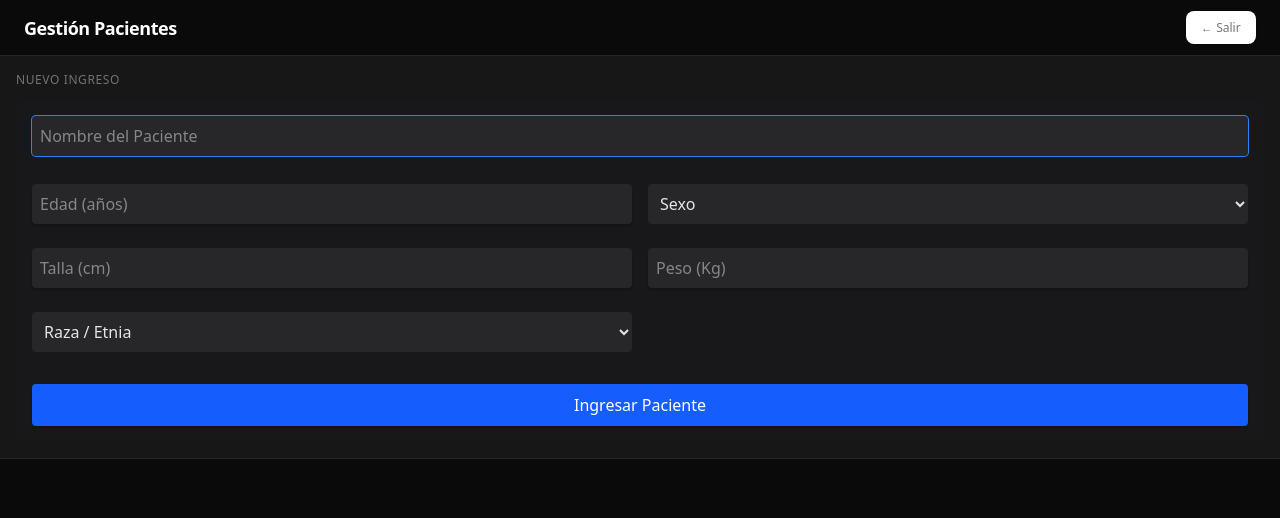
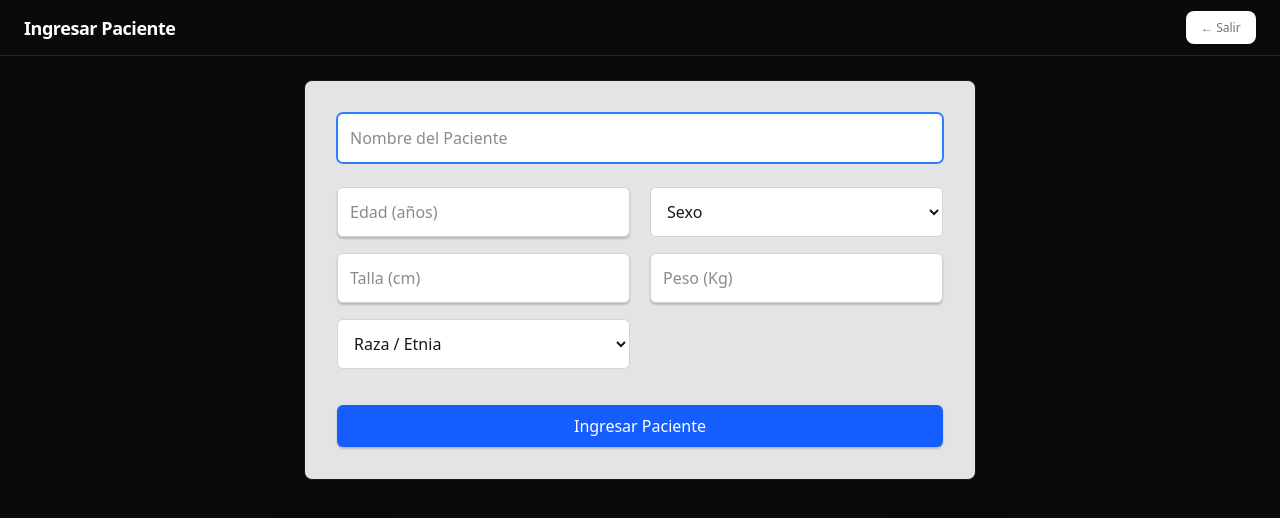
Before and after one commit to matias-dlsv/Espirometriapp, a React (Vite) app: page / in a window 1280 px wide. Both pictures are taken after a click on the button 422 px from the left and 476 px from the top of the page. Shown: the top 518 px of the page. Built offline with nearby package versions, Linux system fonts and the light colour scheme.

Commit message:
forms actualizado

```diff
--- a/src/components/PacientForm.module.css
+++ b/src/components/PacientForm.module.css
@@ -1,59 +1,69 @@
 @import "tailwindcss";
 
-/* Contenedor del formulario */
+/*
+  Contenedor Principal del Formulario:
+  Ahora limitado en ancho máximo, centrado, con un color de fondo off-white
+  y aspecto de tarjeta profesional.
+*/
 .formContainer {
-  @apply p-4 bg-zinc-900 rounded-md flex flex-col;
+  /* Centrado y ancho limitado */
+  @apply w-full max-w-2xl mx-auto p-8 rounded-lg border flex flex-col gap-6;
+
+  /* Color: Off-white (zinc-200) para el fondo, texto oscuro (zinc-950) */
+  @apply bg-zinc-200 text-zinc-950 border-zinc-900;
+
+  /* Sombra para darle profundidad y que "flote" */
+  @apply shadow-2xl;
 }
 
-/* Estilo base para todos los inputs y selects */
-.inputField {
-  @apply w-full bg-zinc-800 text-neutral-200 p-2 mb-3 rounded border-none outline-none transition-all;
+/*
+  Título o Etiqueta de Sección opcional para usar dentro del form:
+  No la usas ahora, pero es buena práctica tener el estilo listo.
+*/
+.formTitle {
+  @apply text-2xl font-bold text-neutral-100 mb-2;
 }
 
-/* Estado de foco específico para inputs de texto/número */
-.textInput {
-  @apply focus:ring-1 focus:ring-blue-500;
-}@import "tailwindcss";
-
-/* Contenedor principal */
-.formContainer {
-  @apply p-4 bg-zinc-900 rounded-md flex flex-col gap-4; /* gap-4 para separar nombre, columnas y botón */
-}
-
-/* Contenedor de las 2 columnas */
+/*
+  Contenedor de las 2 Columnas:
+  Se mantiene la grilla, con un gap ligeramente mayor para mayor aire.
+*/
 .columnsWrapper {
-  @apply grid grid-cols-2 gap-4;
+  @apply grid grid-cols-2 gap-5;
 }
 
 /* Grupos individuales (Columna 1 y Columna 2) */
 .columnGroup {
-  @apply flex flex-col gap-3;
+  @apply flex flex-col gap-4;
 }
 
-/* Estilo base inputs/selects */
+/*
+  Estilo Base Inputs/Selects:
+  Son blancos para contrastar con el off-white de la tarjeta.
+  He aumentado el padding, añadido un borde sutil y suavizado los bordes.
+*/
 .inputField {
-  /* Quitamos el mb-3 y dejamos que el gap del padre maneje el espacio */
-  @apply w-full bg-zinc-800 text-neutral-200 p-2 rounded border-none outline-none transition-all;
+  @apply w-full bg-white text-zinc-900 p-3 rounded-md border border-zinc-300 outline-none transition-all;
 }
 
+/*
+  Estado de Foco:
+  Anillo y borde azul sutil al hacer foco.
+*/
 .textInput {
-  @apply focus:ring-1 focus:ring-blue-500;
+  @apply focus:border-blue-500 focus:ring-1 focus:ring-blue-500;
 }
 
+/*
+  Botón de Guardar:
+  He mejorado el padding horizontal, el color es un azul limpio
+  y el botón ocupa todo el ancho de su tarjeta para mayor impacto.
+*/
 .submitButton {
-  @apply bg-blue-600 hover:bg-blue-500 text-white px-4 py-2 rounded font-medium transition-colors cursor-pointer mt-2;
+  @apply bg-blue-600 hover:bg-blue-500 text-white px-6 py-2 rounded-md font-medium transition-all cursor-pointer mt-3 w-full;
 }
 
+/* Estilo para las opciones del select */
 .optionItem {
   @apply bg-zinc-800 text-neutral-200;
 }
-
-/* Botón de guardar */
-.submitButton {
-  @apply bg-blue-600 hover:bg-blue-500 text-white px-4 py-2 rounded font-medium transition-colors cursor-pointer mt-1;
-}
-
-/* Estilo para las opciones del select (para que se vean bien en modo oscuro) */
-.optionItem {
-  @apply bg-zinc-800 text-neutral-200;
-}
--- a/src/views/IngresarPaciente.module.css
+++ b/src/views/IngresarPaciente.module.css
@@ -3,3 +3,6 @@
 .nextButton {
   @apply bg-neutral-700;
 }
+.formSection {
+  @apply p-6 flex flex-col gap-4; /* Sin colores de fondo ni bordes */
+}
--- a/src/views/IngresarPaciente.tsx
+++ b/src/views/IngresarPaciente.tsx
@@ -15,14 +15,13 @@ export default function IngresarPaciente({
     <div className={styles.dashboardContainer}>
       <aside className={styles.mainContent}>
         <div className={styles.mainHeader}>
-          <h1 className={styles.appTitle}>Gestión Pacientes</h1>
+          <h1 className={styles.appTitle}>Ingresar Paciente</h1>
           <button onClick={onBack} className={styles.backButton}>
             ← Salir
           </button>
         </div>
 
-        <div className={styles.formSection}>
-          <p className={styles.sectionLabel}>Nuevo Ingreso</p>
+        <div className="bg-transparent flex flex-col gap-4 p-6">
           <PacientForm onNavigate={onNavigate} />
         </div>
       </aside>
```
